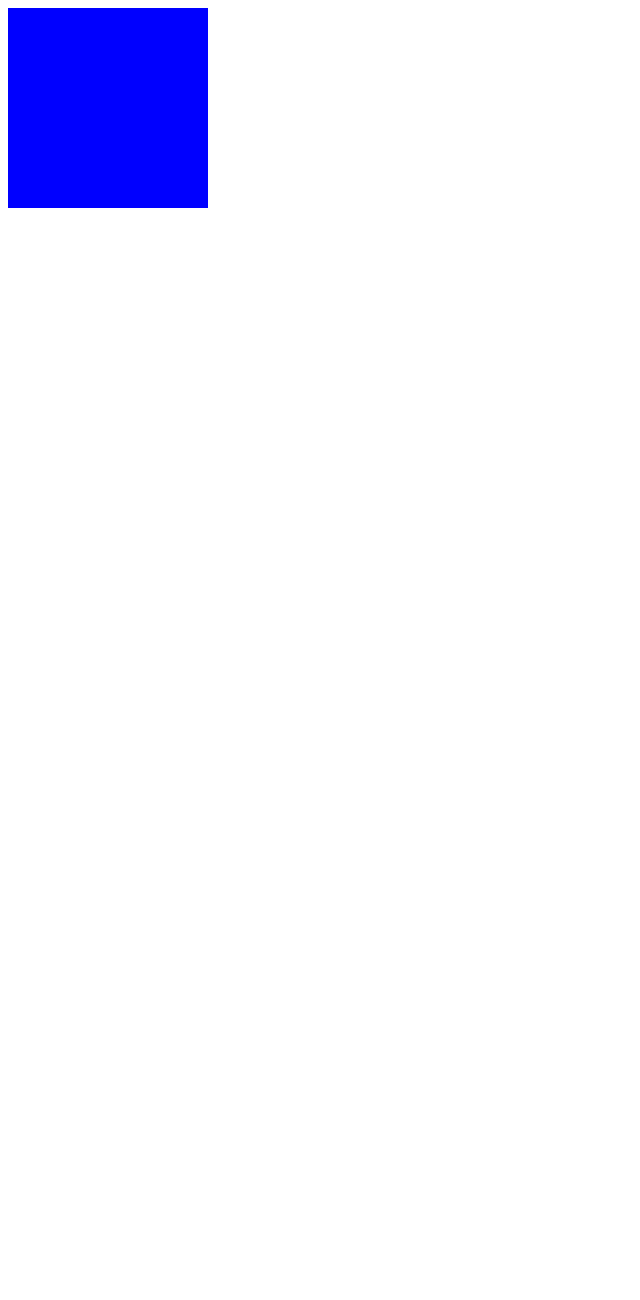
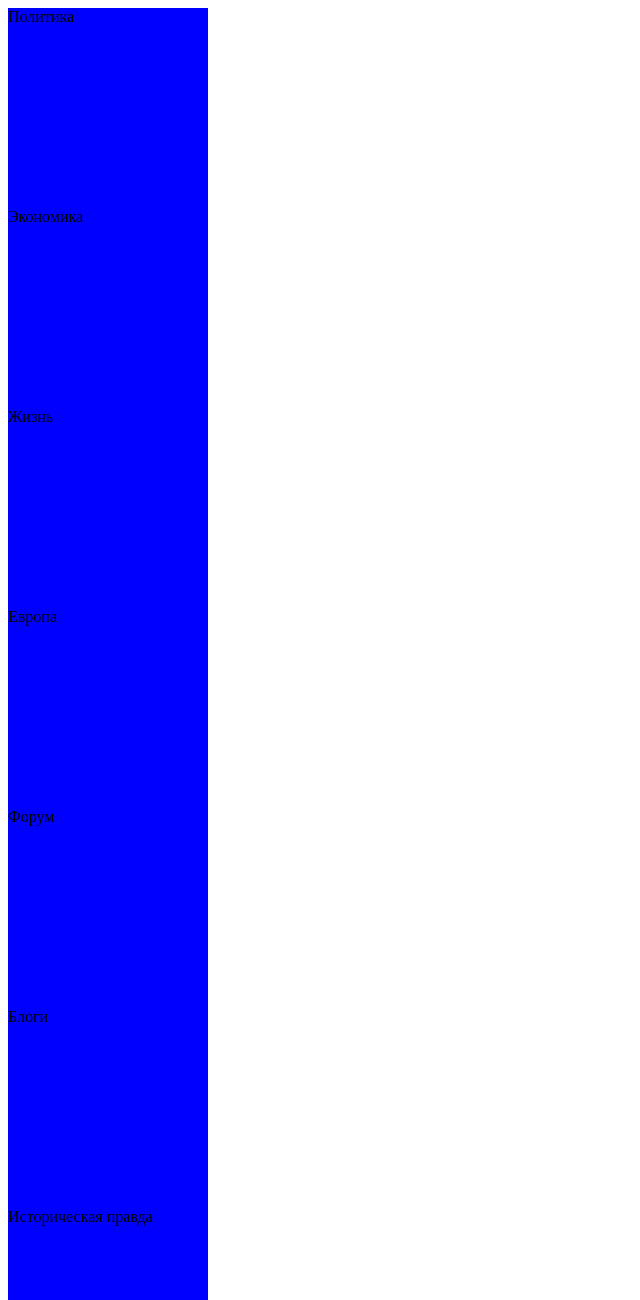
Before and after one commit to OlenaKopachynska/HTML-tasks, a plain HTML site: page Task-2/index.html in a window 1280 px wide. Shown: the top 1300 px of the page, without its empty margins (0-640 px from the left). Before the commit the page ends 800 px from the top, so only its background shows below. Drawn offline with Linux system fonts and the light colour scheme.

Commit message:
add first section

```diff
--- a/Task-2/index.html
+++ b/Task-2/index.html
@@ -1,5 +1,6 @@
 <!DOCTYPE html>
 <html lang="en">
+
 <head>
     <meta charset="UTF-8">
     <meta name="viewport" content="width=device-width, initial-scale=1.0">
@@ -8,9 +9,25 @@
 
     <link rel="stylesheet" href="style.css">
 </head>
+
 <body>
 
-    <div></div>
+    <div>
+        <div>Политика</div>
+        <div>Экономика</div>
+        <div>Жизнь</div>
+        <div>Европа</div>
+        <div>Форум</div>
+        <div>Блоги</div>
+        <div>Историческая правда</div>
+        <div>Таблоid</div>
+        <div>Доступ</div>
+        <div>Правда sos</div>
+    </div>
+    <div>
+
+    </div>
 
 </body>
+
 </html>
```
